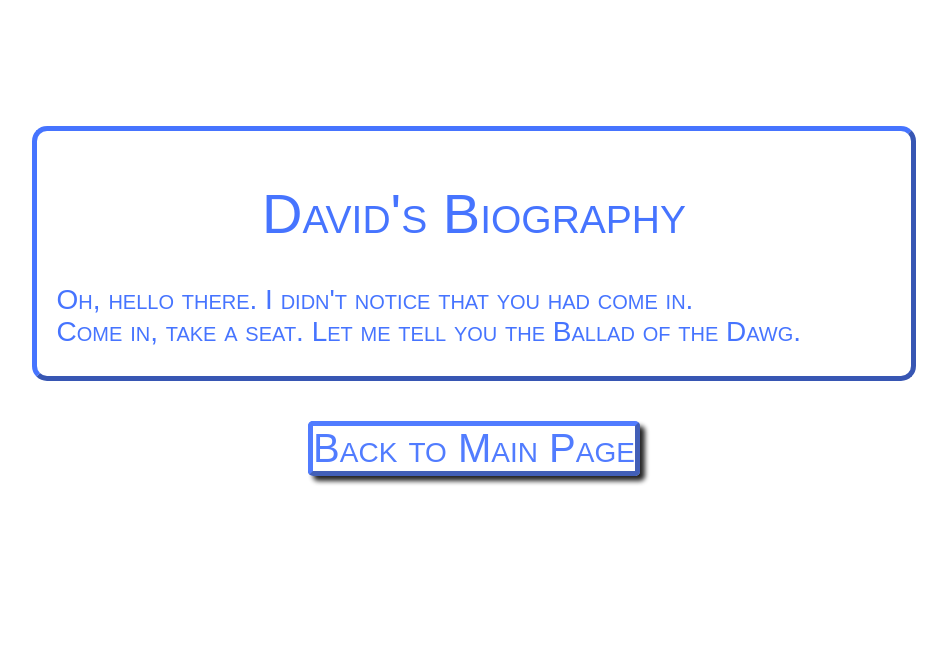
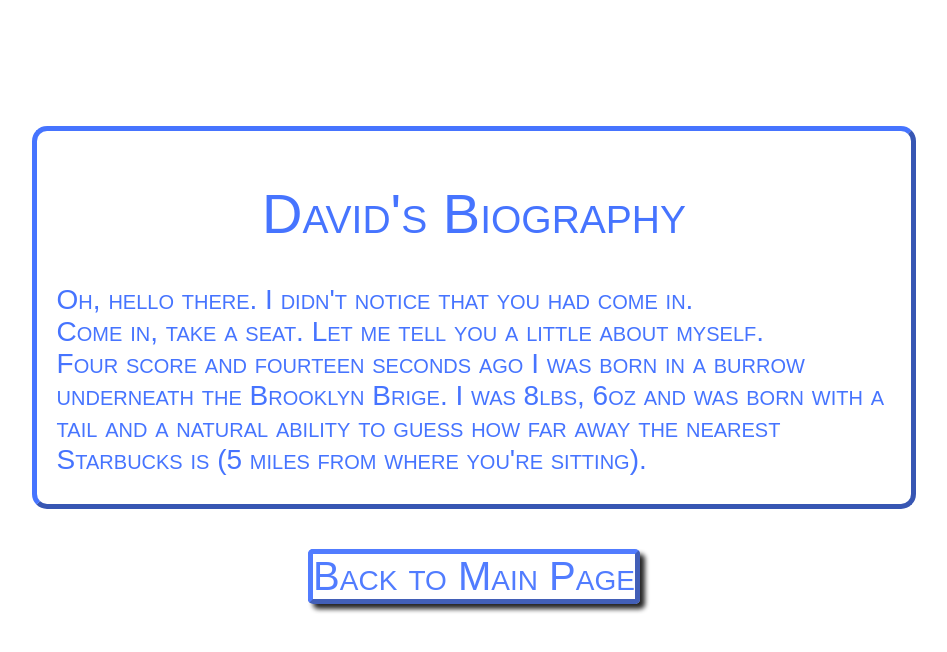
Before and after one commit to daveigliozzi/daveigliozzi.github.io, a plain HTML site: page bio.html in a window 1280 px wide. Shown: the whole page, without its empty margins (166-1113 px from the left). Drawn offline with Linux system fonts and the light colour scheme.

Commit message:
added some more to the biography

```diff
--- a/bio.html
+++ b/bio.html
@@ -10,12 +10,14 @@
 		<div class = "boxed">
 			<h1>David's Biography</h1>
 			<p> Oh, hello there. I didn't notice that you had come in.<br/>
-				Come in, take a seat. Let me tell you the Ballad of the Dawg.
+				Come in, take a seat. Let me tell you a little about myself.<br/>
+				Four score and fourteen seconds ago I was born in a burrow underneath the Brooklyn Brige. I was 8lbs, 6oz and was born with a tail and a natural ability to guess how far away the nearest Starbucks is (5 miles from where you're sitting).
 			</p>
 		</div>
 		<div id = "Buttons">
 				<div class = "button">
 					<a href= index.html>Back to Main Page</a>
 				</div>
+		</div>
 	</body>
 </html>
```
